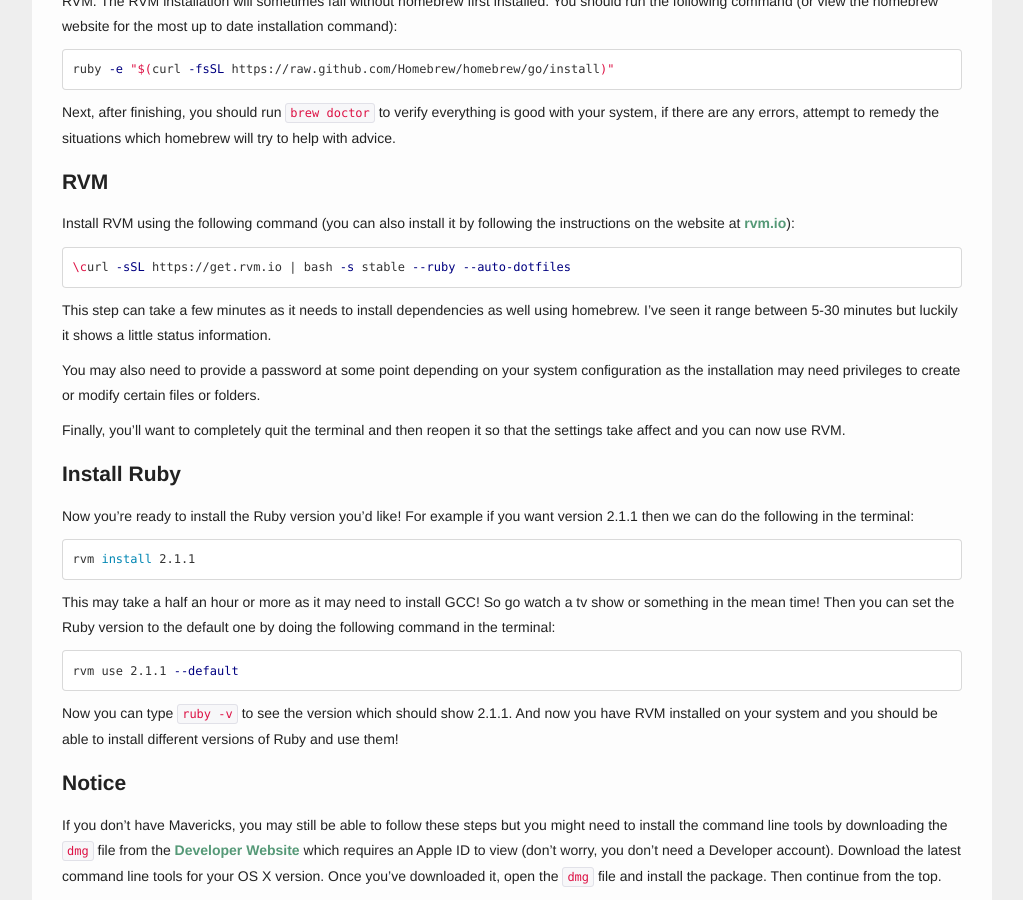
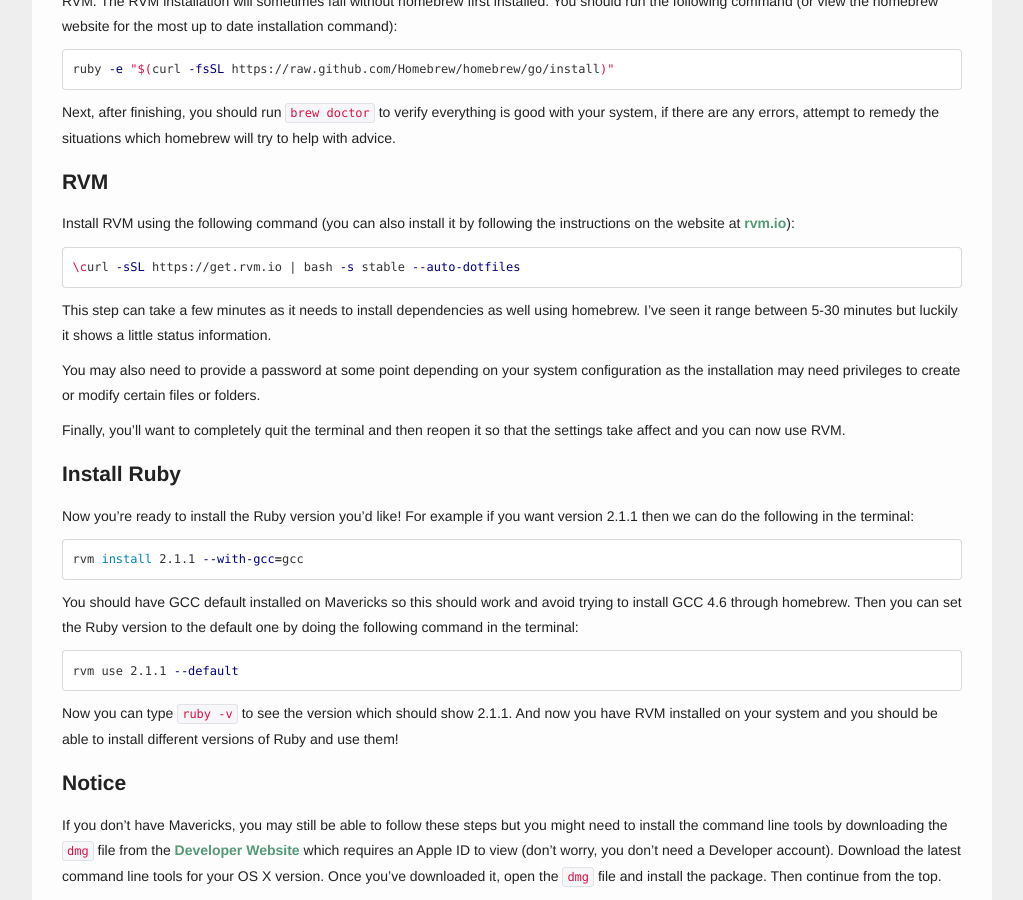
Before and after one commit to richardhsu/richardhsu.github.io, a Jekyll site: the page built from _posts/2014-04-01-rvm-mavericks.markdown, in a window 1280 px wide and 900 px high, scrolled down 730 px. Shown: the whole window, without its empty margins (128-1151 px from the left). Built offline with Jekyll 4.4.1, drawn with Linux system fonts in a browser that asks for light colours; Markdown is read by kramdown in place of the engine named in the settings; comment, search, counter and statistics services are not loaded.

Commit message:
Fix to post.

````diff
--- a/_posts/2014-04-01-rvm-mavericks.markdown
+++ b/_posts/2014-04-01-rvm-mavericks.markdown
@@ -56,7 +56,7 @@
 the instructions on the website at [rvm.io][rvm]):
 
 ```bash
-\curl -sSL https://get.rvm.io | bash -s stable --ruby --auto-dotfiles
+\curl -sSL https://get.rvm.io | bash -s stable --auto-dotfiles
 ```
 
 This step can take a few minutes as it needs to install dependencies as well
@@ -76,16 +76,17 @@
 version 2.1.1 then we can do the following in the terminal:
 
 ```bash
-rvm install 2.1.1
+rvm install 2.1.1 --with-gcc=gcc
 ```
 
-This may take a half an hour or more as it may need to install GCC! So go watch
-a tv show or something in the mean time! Then you can set the Ruby version to
+You should have GCC default installed on Mavericks so this should work and avoid
+trying to install GCC 4.6 through homebrew. Then you can set the Ruby version to
 the default one by doing the following command in the terminal:
 
 ```bash
 rvm use 2.1.1 --default
 ```
+
 Now you can type `ruby -v` to see the version which should show 2.1.1. And now
 you have RVM installed on your system and you should be able to install
 different versions of Ruby and use them!
````
